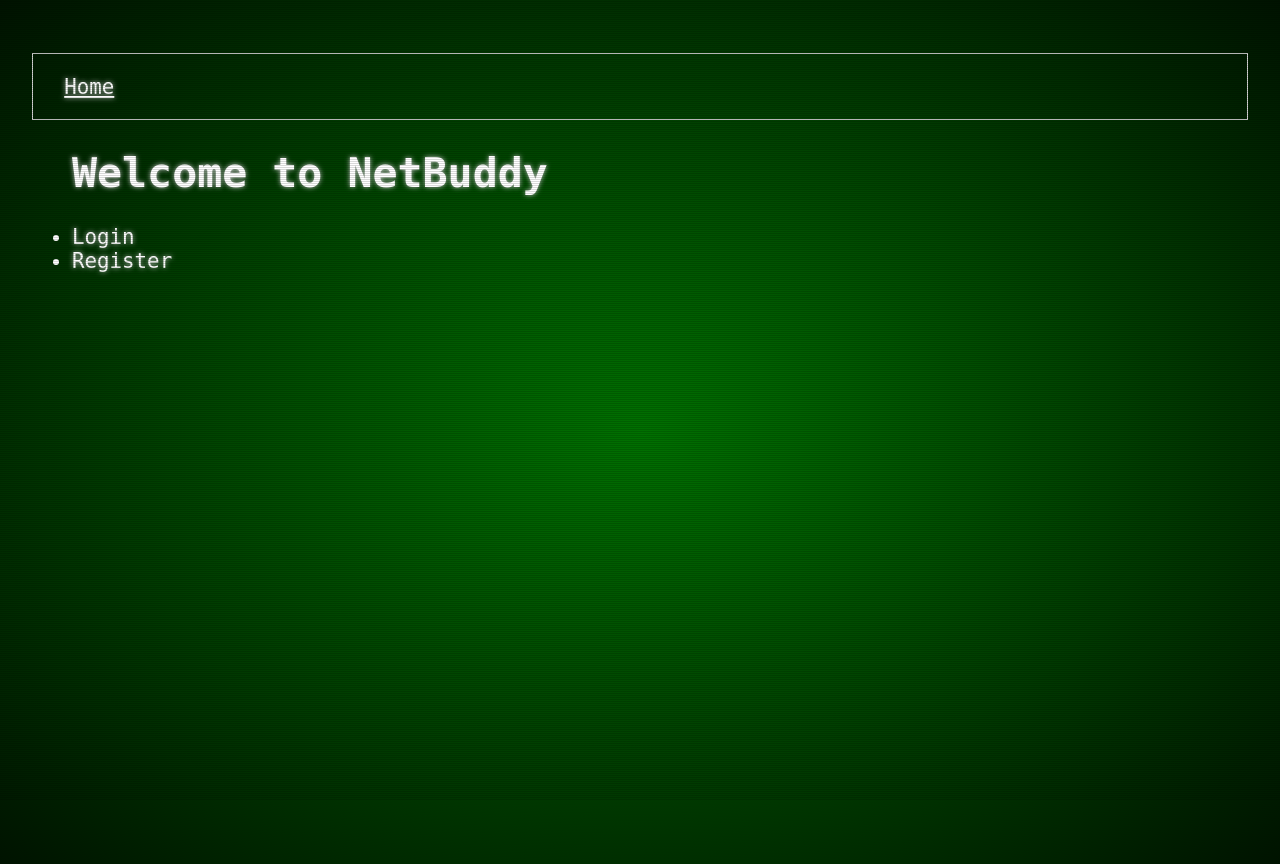
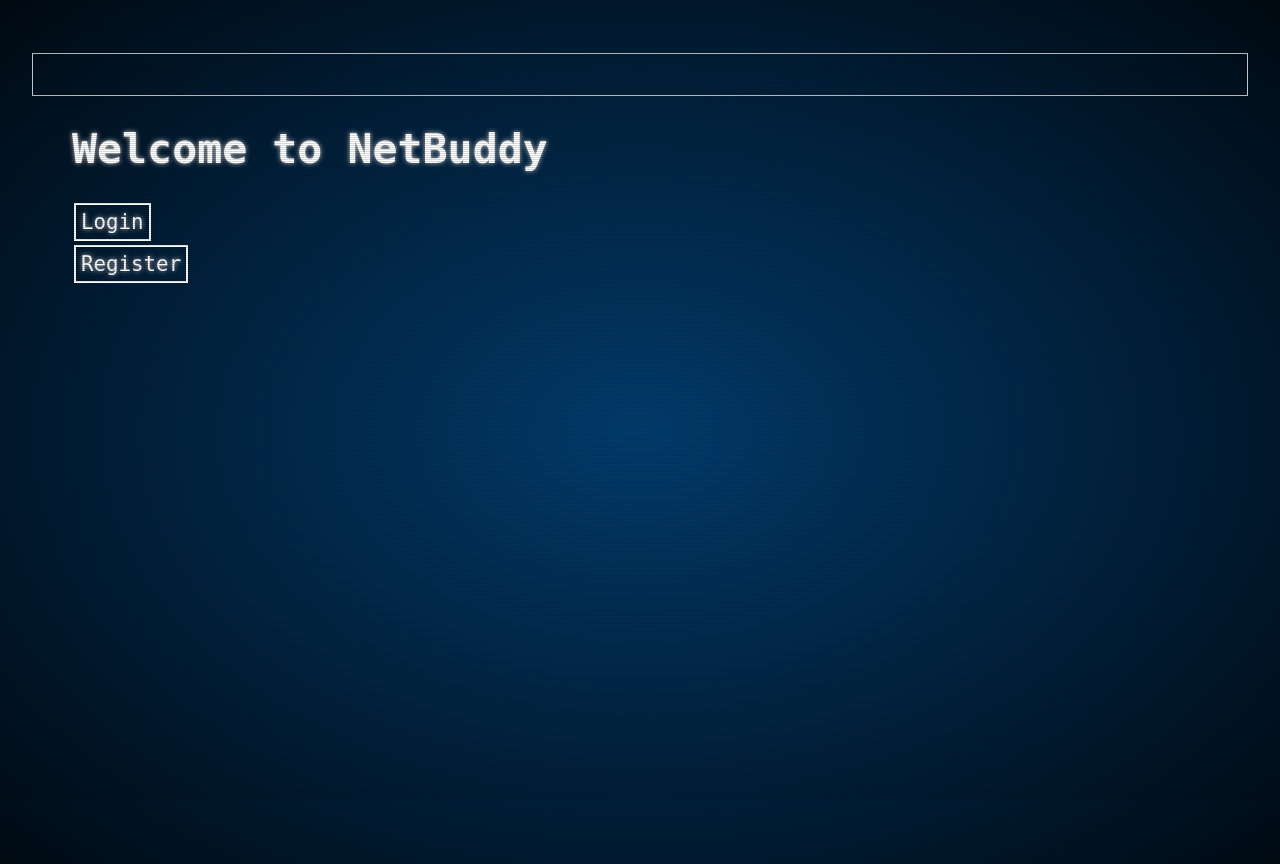
Before and after one commit to treysuiter/net-buddy, a Django app: page / in a window 1280 px wide. Run offline with Django 3.2, Linux system fonts and the light colour scheme; parts of the project's set-up code (start-up, migrations or seed data) failed here and were passed over.

Commit message:
working on regex; went with blue styling

```diff
--- a/netbuddyapp/static/styles/base.css
+++ b/netbuddyapp/static/styles/base.css
@@ -1,6 +1,7 @@
 body {
   background-color: black;
-  background-image: radial-gradient(rgba(0, 150, 0, 0.75), black 120%);
+  /* background-image: radial-gradient(rgba(0, 150, 0, 0.75), black 120%); */
+  background-image: radial-gradient(rgba(0, 82, 150, 0.75), black 120%);
   height: 100vh;
   margin: 0;
   overflow: hidden;
@@ -85,8 +86,8 @@ a:focus { text-decoration: none; color:white; }
     border: 16px solid #f3f3f3; /* Light grey */
     border-top: 16px solid #3498db; /* Blue */
     border-radius: 50%;
-    width: 120px;
-    height: 120px;
+    width: 5px;
+    height: 5px;
     animation: spin 2s linear infinite;
   }
 
--- a/netbuddyapp/templates/home.html
+++ b/netbuddyapp/templates/home.html
@@ -3,7 +3,7 @@
 {% block content%}
 
     {% if user.is_authenticated %}
-    <h1>Hello, {{ user.username }}. Welcome to NetBuddy</h1>
+    <h1>Hello, {{ user.username }}.</h1>
      <p>You are currently logged in.</p>
         {% if router_ping_info is not None %}
         <p>Router is online at {{ current_netbuddy_user.current_router_ip }}.</p>
@@ -22,8 +22,11 @@
     {% else %}
      <ul>
         <h1>Welcome to NetBuddy</h1>
-        <li><a href="{% url 'netbuddyapp:login' %}">Login</a></li>
-        <li><a href="{% url 'netbuddyapp:register' %}">Register</a></li>
+        <form action="{% url 'netbuddyapp:login' %}">
+        <input type="submit" class="nb-button" value="Login" />
+        </form>
+        <form action="{% url 'netbuddyapp:register' %}">
+        <input type="submit" class="nb-button" value="Register" />
     </ul>
     {% endif %}
 {% endblock %}
--- a/netbuddyapp/templates/shared/base.html
+++ b/netbuddyapp/templates/shared/base.html
@@ -17,8 +17,8 @@
      <nav id="site-nav">
         <ol class="navList">
             {% with url_name=request.resolver_match.url_name %}
+            {% if user.is_authenticated %}
             <li class="navList__route {% if url_name == 'home' %}active{% endif %}"><a href="{% url 'netbuddyapp:home' %}">Home</a></li>
-            {% if user.is_authenticated %}
             |<li class="navList__route {% if url_name == 'routerconfig' or url_name == 'routerconfiglist' or url_name == 'routerconfigform' or url_name == 'routerconfigedit'%}active{% endif %}"><a href="{% url 'netbuddyapp:routerconfiglist' %}">My Router Configs</a></li>|
             <li class="navList__route {% if url_name == 'routercurrentinfo' %}active{% endif %}"><a id="current-router-info-link" href="{% url 'netbuddyapp:routercurrentinfo' %}">Current Router Config Info</a></li>|
             <li class="navList__route {% if url_name == 'routercommands' %}active{% endif %}"><a href="{% url 'netbuddyapp:routercommands' %}">Router Show Commands</a></li>|
@@ -28,10 +28,7 @@
         </ol>
     </nav>
 
-    <dialog class="navLoadingMessage">
-    <image src="{% static 'images/dz.jpg'%}">
-    One moment.
-    </dialog>
+    <dialog class="navLoadingMessage"></dialog>
 
 
     {% block content %}
--- a/netbuddyapp/views/router/router_config_list.py
+++ b/netbuddyapp/views/router/router_config_list.py
@@ -66,7 +66,7 @@ def router_config_list(request):
                 return nb_exception(request, exception)
         else:
             template = 'router/router_config_form.html'
-            context = {'bad_file_name': 'Filename can only be letters, numbers, dashes or underscores.'}
+            context = {'bad_file_name': 'Filename can contain letters, numbers, dashes or underscores.'}
 
             return render(request, template, context)
             # error_text='Uh oh, looks like something went wrong. Check and see is your device is running, connected, and configured properly.'
```
